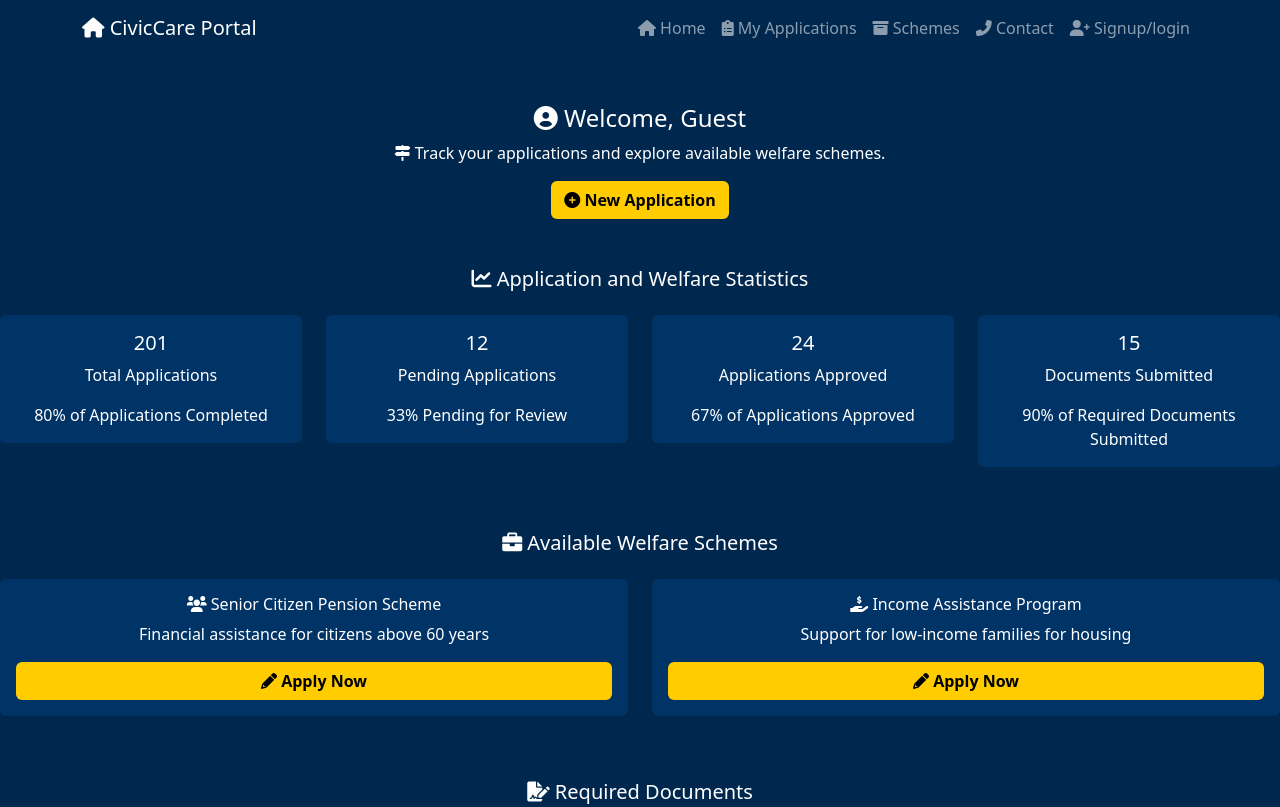
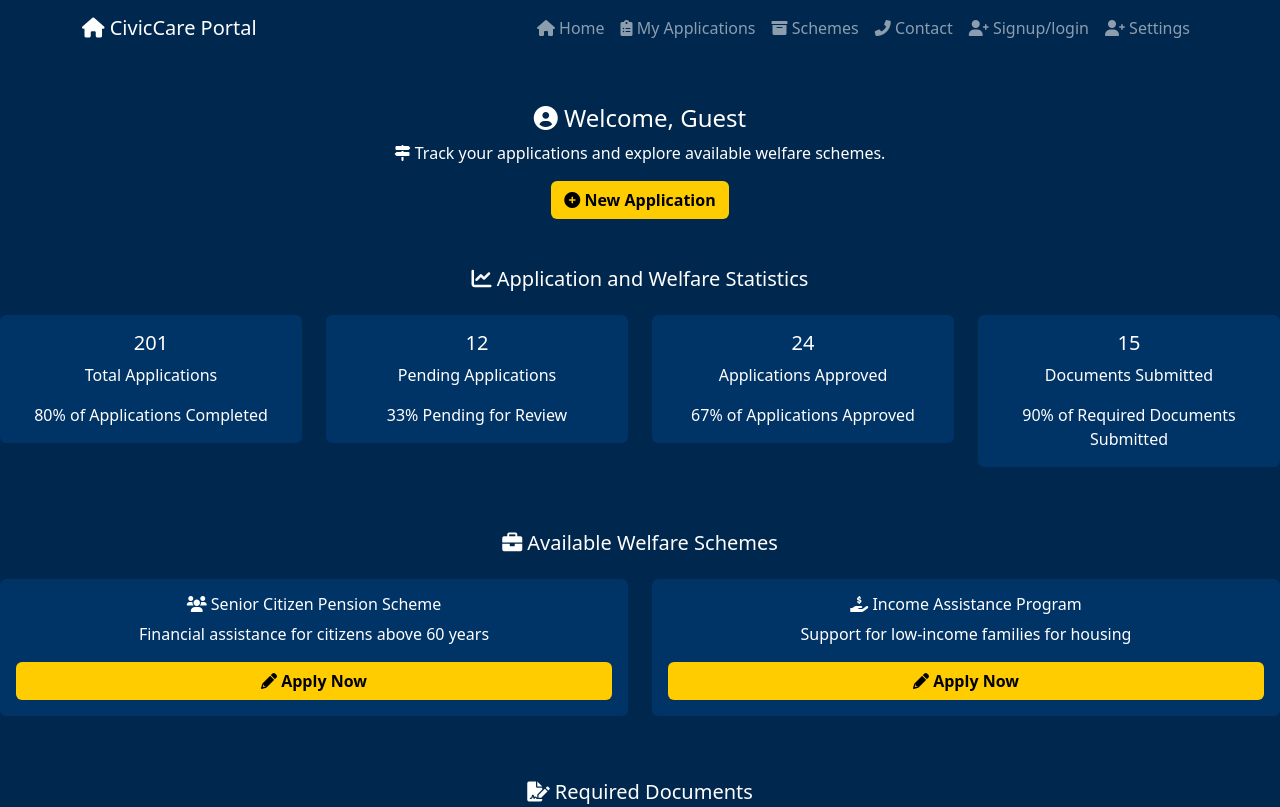
Before and after one commit to jaydholi/HACKATHON-AHEMDABAD, a plain HTML site: page index.html in a window 1280 px wide. Shown: the top 807 px of the page. Drawn offline with nearby package versions, Linux system fonts and the light colour scheme.

Commit message:
settings

```diff
--- a/index.html
+++ b/index.html
@@ -114,6 +114,7 @@
                     <li class="nav-item"><a class="nav-link" href="/pages/all-schemes.html"><i class="fas fa-archive"></i> Schemes</a></li>
                     <li class="nav-item"><a class="nav-link" href="/pages/contact.html"><i class="fas fa-phone-alt"></i> Contact</a></li>
                     <li class="nav-item"><a class="nav-link" href="/pages/login_setup/index.html"><i class="fas fa-user-plus"></i> Signup/login</a></li>
+                    <li class="nav-item"><a class="nav-link" href="/pages/settings.html"><i class="fas fa-user-plus"></i> Settings</a></li>
                 </ul>
             </div>
         </div>
```
